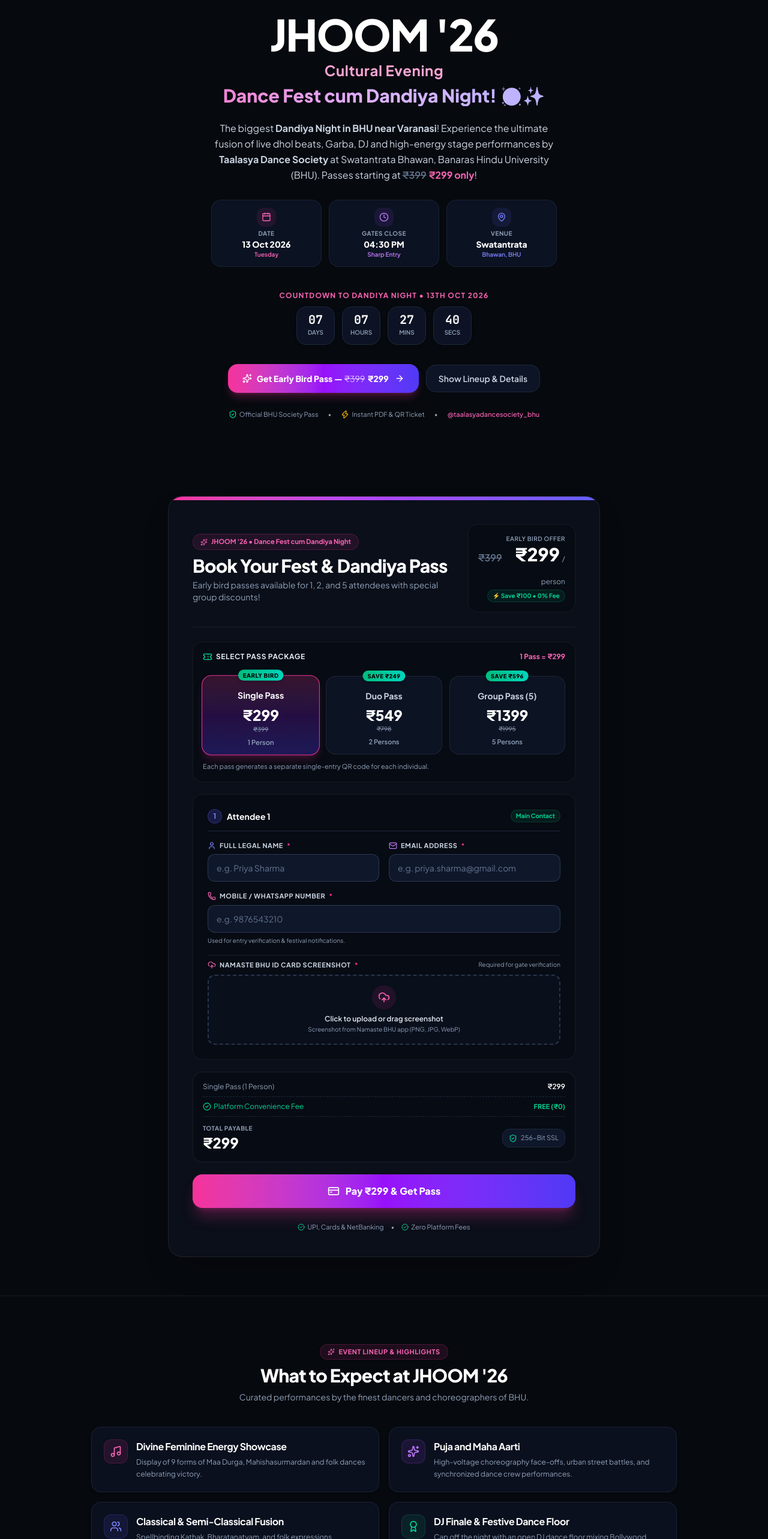
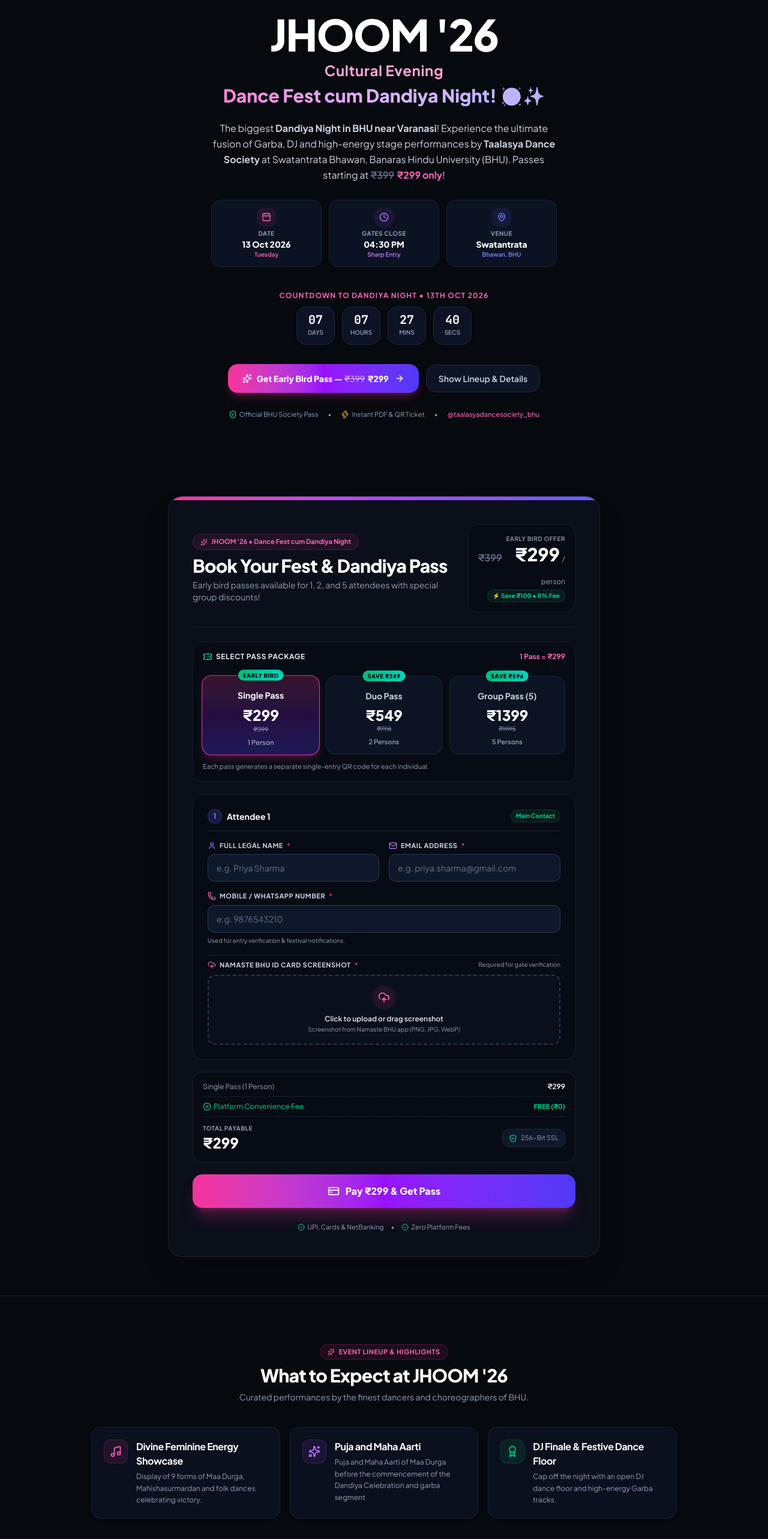
Before and after one commit to aj-6396/taalasya, a Next.js app: page / in a window 1280 px wide. Shown: the part 234-2800 px from the top of the page at 60% size. Built offline with nearby package versions, Linux system fonts and the light colour scheme.

Commit message:
Update event timings, lineup highlights, FAQ details, and ticket upsert

```diff
--- a/src/app/api/download-tickets/route.ts
+++ b/src/app/api/download-tickets/route.ts
@@ -92,7 +92,7 @@
     // --- Database Writes: Supabase & Firebase Admin Snippet ---
     try {
       const supabase = getAdminSupabase();
-      await supabase.from("tickets").insert(
+      await supabase.from("tickets").upsert(
         tickets.map((t) => ({
           ticketId: t.ticketId,
           name: t.name,
@@ -104,7 +104,8 @@
           status: "Valid",
           eventName: t.eventName,
           createdAt: t.createdAt,
-        }))
+        })),
+        { onConflict: "ticketId" }
       );
     } catch (sbErr) {
       console.warn("[download-tickets] Database insertion note:", sbErr);
@@ -166,8 +167,8 @@
           // 1. Badge, Event Title & Organizer inside Header
           const badgeText =
             currentTicket.totalTickets > 1
-              ? `★ OFFICIAL ADMISSION PASS • PASS ${currentTicket.ticketIndex} OF ${currentTicket.totalTickets} ★`
-              : "★ OFFICIAL ADMISSION PASS ★";
+              ? `OFFICIAL ADMISSION PASS • PASS ${currentTicket.ticketIndex} OF ${currentTicket.totalTickets}`
+              : "OFFICIAL ADMISSION PASS";
 
           if (logoBuffer) {
             // Draw Official Taalasya Circular Crest in Header Box
--- a/src/app/layout.tsx
+++ b/src/app/layout.tsx
@@ -26,7 +26,7 @@
     template: "%s | Taalasya Dance Society — BHU",
   },
   description:
-    "Official portal for JHOOM '26: The Grand Dance Fest cum Dandiya Night in BHU Varanasi hosted by Taalasya Dance Society on 13th October 2026 at Swatantrata Bhawan, Banaras Hindu University. Live Dhol beats, Garba, DJ & Dance Face-offs. Book passes starting ₹299!",
+    "Official portal for JHOOM '26: The Grand Dance Fest cum Dandiya Night in BHU Varanasi hosted by Taalasya Dance Society on 13th October 2026 at Swatantrata Bhawan, Banaras Hindu University. Garba, DJ & Dance Face-offs. Book passes starting ₹299!",
   applicationName: "Taalasya Dance Society Event Portal",
   authors: [{ name: "AJ", url: "https://aj-7portfolio.vercel.app/" }],
   creator: "AJ",
--- a/src/components/EventDetails.tsx
+++ b/src/components/EventDetails.tsx
@@ -4,7 +4,6 @@
 import {
   Sparkles,
   Music,
-  Users,
   Award,
   HelpCircle,
   MapPin,
@@ -28,19 +27,13 @@
     {
       icon: Sparkles,
       title: "Puja and Maha Aarti",
-      desc: "High-voltage choreography face-offs, urban street battles, and synchronized dance crew performances.",
+      desc: "Puja and Maha Aarti of Maa Durga before the commencement of the Dandiya Celebration and garba segment",
       color: "text-purple-400 bg-purple-500/10 border-purple-500/20",
-    },
-    {
-      icon: Users,
-      title: "Classical & Semi-Classical Fusion",
-      desc: "Spellbinding Kathak, Bharatanatyam, and folk expressions presented by the talented dancers of Taalasya BHU.",
-      color: "text-indigo-400 bg-indigo-500/10 border-indigo-500/20",
     },
     {
       icon: Award,
       title: "DJ Finale & Festive Dance Floor",
-      desc: "Cap off the night with an open DJ dance floor mixing Bollywood anthems, EDM, and high-energy Garba tracks.",
+      desc: "Cap off the night with an open DJ dance floor and high-energy Garba tracks.",
       color: "text-emerald-400 bg-emerald-500/10 border-emerald-500/20",
     },
   ];
@@ -48,11 +41,11 @@
   const faqs = [
     {
       q: "What is JHOOM '26?",
-      a: "JHOOM '26 is the annual Dance Fest cum Dandiya Night organized by Taalasya Dance Society, the official dance club of Banaras Hindu University (BHU). Taking place on 13th October 2026 at Swatantrata Bhawan, it unites campus dance lovers for an unforgettable cultural evening.",
+      a: "JHOOM '26 is the First ever Dance Fest cum Dandiya Night organized by Taalasya Dance Society, the official dance club of Banaras Hindu University (BHU). Taking place on 13th October 2026 at Swatantrata Bhawan, it unites campus dance lovers for an unforgettable cultural evening.",
     },
     {
       q: "Are Dandiya sticks provided?",
-      a: "Yes! Festive Dandiya sticks will be available at designated event counters inside the venue, or you can bring your own pair. Traditional ethnic attire (Kurtas, Chaniya Cholis) is warmly encouraged!",
+      a: "Yes! Festive Dandiya sticks will be available at designated event counters which you can purchase inside the venue. Traditional ethnic attire (Kurtas, Chaniya Cholis) is warmly encouraged!",
     },
     {
       q: "How will I receive my entry pass?",
@@ -60,11 +53,7 @@
     },
     {
       q: "Who can attend the event?",
-      a: "Students of Banaras Hindu University, faculty, alumni, and invited guests with a valid digital QR pass and a matching university/government photo ID are welcome.",
-    },
-    {
-      q: "Where is the Dandiya Night venue located in BHU Varanasi?",
-      a: "JHOOM '26 is hosted at the prestigious Swatantrata Bhawan Auditorium inside the Banaras Hindu University (BHU) campus, Varanasi. It is conveniently situated near VT (Vishwanath Temple) and easily accessible from BHU Lanka Gate and Hyderabad Gate.",
+      a: "Students of Banaras Hindu University with a valid digital QR pass and a matching university Photo ID are welcome.",
     },
   ];
 
@@ -86,7 +75,7 @@
             </p>
           </div>
 
-          <div className="grid grid-cols-1 sm:grid-cols-2 gap-3.5 sm:gap-4">
+          <div className="grid grid-cols-1 md:grid-cols-3 gap-3.5 sm:gap-4">
             {highlights.map((item, idx) => {
               const Icon = item.icon;
               return (
--- a/src/components/HeroBanner.tsx
+++ b/src/components/HeroBanner.tsx
@@ -77,7 +77,7 @@
           </div>
 
           <p className="text-xs sm:text-base text-slate-300 leading-relaxed max-w-xl mx-auto">
-            The biggest <strong>Dandiya Night in BHU near Varanasi</strong>! Experience the ultimate fusion of live dhol beats, Garba, DJ and high-energy stage performances by <strong>Taalasya Dance Society</strong> at Swatantrata Bhawan, Banaras Hindu University (BHU). Passes starting at{" "}
+            The biggest <strong>Dandiya Night in BHU near Varanasi</strong>! Experience the ultimate fusion of Garba, DJ and high-energy stage performances by <strong>Taalasya Dance Society</strong> at Swatantrata Bhawan, Banaras Hindu University (BHU). Passes starting at{" "}
             <span className="line-through text-slate-500 mr-1 font-semibold">₹399</span>
             <strong className="text-pink-400 font-bold">₹{EVENT_CONFIG.priceInINR} only</strong>!
           </p>
--- a/src/lib/constants.ts
+++ b/src/lib/constants.ts
@@ -12,7 +12,7 @@
   displayDate: "13 Oct 2026",
   dayOfWeek: "Tuesday",
   eventDateISO: "2026-10-13T17:00:00+05:30",
-  time: "05:00 PM - 10:30 PM IST",
+  time: "03:00 PM - 08:00 PM IST",
   gateCloseTime: "04:30 PM",
   venue: "Swatantrata Bhawan, Banaras Hindu University (BHU), Varanasi",
   shortVenue: "Swatantrata Bhawan",
```
